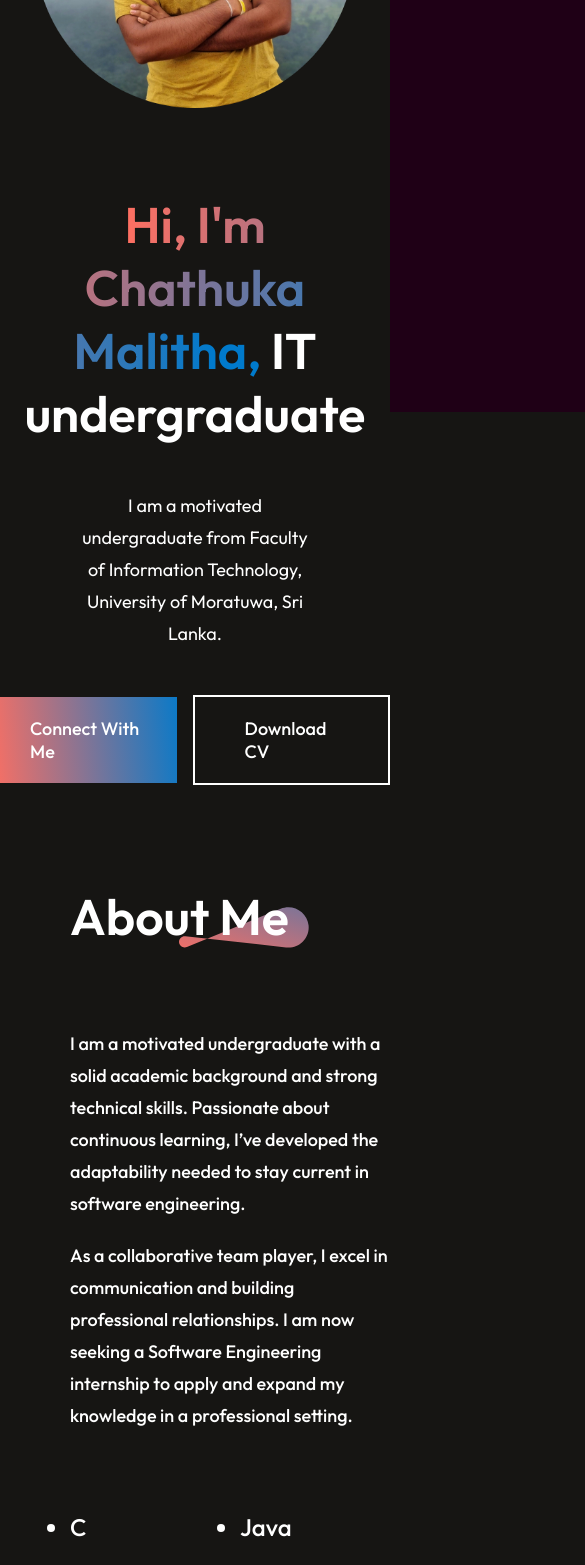
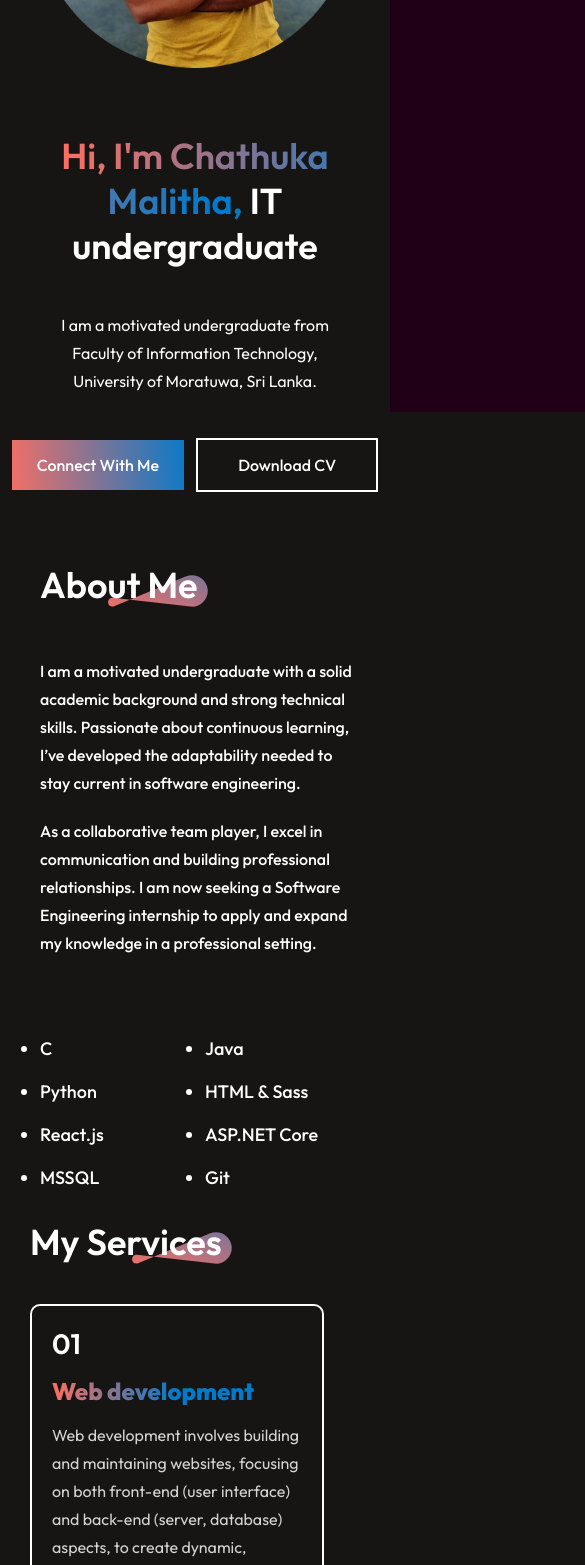
Before and after one commit to chathuka-code/chathuka-code.github.io, a React (Vite) app: page / in a window 390 px wide. Shown: the part 432-1997 px from the top of the page, 585 px wide, since content can reach past the window. Built offline with nearby package versions, Linux system fonts and the light colour scheme.

Commit message:
responsiveness updated

```diff
--- a/src/Components/About/About.css
+++ b/src/Components/About/About.css
@@ -101,3 +101,48 @@
     height: 6px;
   }
 }
+
+@media screen and (max-width: 480px) {
+  .about {
+    gap: 50px;
+    margin: 30px 40px;
+    align-items: flex-start;
+  }
+
+  .about-title h1 {
+    font-size: 36px;
+    padding: 0;
+  }
+
+  .about-title img {
+    width: 100px;
+    right: -10px;
+  }
+
+  .about-sections {
+    flex-direction: column;
+    gap: 30px;
+  }
+
+  .about-left {
+    display: none;
+  }
+
+  .about-para {
+    font-size: 16px;
+    line-height: 28px;
+  }
+
+  .about-skill {
+    gap: 15px;
+    align-items: center;
+  }
+
+  .about-skill li {
+    font-size: 18px;
+  }
+
+  .about-skill hr {
+    height: 4px;
+  }
+}
--- a/src/Components/Contact/Contact.css
+++ b/src/Components/Contact/Contact.css
@@ -158,3 +158,35 @@
         font-size: 20px;
     }
 }
+
+@media(max-width: 480px) {
+    .contact-right label {
+        font-size: 18px; /* Keeping font size */
+        margin-bottom: 5px;
+    }
+
+    .contact-right input,
+    .contact-right textarea {
+        width: 100%; /* Maintain full width */
+        font-size: 18px; /* Keeping original font size */
+        padding: 10px;
+    }
+
+    .contact-right input {
+        height: auto; /* Allow natural height */
+        font-size: medium;
+    }
+
+    .contact-right textarea {
+        width: 100%; /* Match input width */
+        height: 150px; /* Keep height large enough for readability */
+        font-size: medium;
+        padding: 18px 10px;
+    }
+
+    .contact-submit {
+        padding: 15px 40px; /* Keeping original padding */
+        font-size: 18px; /* Keeping font size */
+        margin-top: 20px; /* Adding margin to separate from inputs */
+    }
+}
--- a/src/Components/Footer/Footer.css
+++ b/src/Components/Footer/Footer.css
@@ -58,17 +58,23 @@
     transform: scale(1.1);
     transition: 0.3s;
 }
-@media(max-width: 768px){
-    .footer{
-        margin: 50px 70px;
+@media(max-width: 480px) {
+    .footer {
+        margin: 30px 20px; /* Reduced margins for smaller screens */
     }
-    .footer-top{
+
+    .footer-top {
         flex-direction: column;
-        gap: 50px;
+        gap: 30px; /* Reduced gap to optimize space */
     }
-    .footer-bottom{
+
+    .footer-bottom {
         display: flex;
         flex-direction: column-reverse;
-        margin-bottom: 50px;
+        margin-bottom: 30px; /* Reduced margin for a tighter layout */
     }
+    .footer-email-input, .footer-subscribe{
+        display: none;
+    }
+
 }
--- a/src/Components/Hero/Hero.css
+++ b/src/Components/Hero/Hero.css
@@ -92,3 +92,37 @@
 
     }
 }
+
+@media(max-width: 480px) {
+    .hero img {
+        margin-top: 80px;
+    }
+
+    .hero h1 {
+        margin-top: 30px;
+        font-size: 36px;
+        width: 100%;
+    }
+
+    .hero p {
+        width: 80%;
+        font-size: 16px;
+        line-height: 28px;
+        margin: 8px 0px;
+    }
+
+    .hero-action {
+        gap: 12px;
+        font-size: 16px;
+        font-weight: 500;
+        margin-bottom: 40px;
+    }
+
+    .hero-connect {
+        padding: 15px 25px;
+    }
+
+    .hero-resume {
+        padding: 15px 40px;
+    }
+}
--- a/src/Components/MyWork/MyWork.css
+++ b/src/Components/MyWork/MyWork.css
@@ -109,3 +109,38 @@
         cursor: pointer;
     }
 }
+@media(max-width: 480px) {
+    .mywork {
+        gap: 30px;
+        margin: 30px 20px;
+        align-items: flex-start;
+    }
+
+    .mywork-title h1 {
+        padding: 0;
+        font-size: 36px;
+        font-weight: 600;
+    }
+
+    .mywork-title img {
+        width: 100px;
+        margin-right: -10px;
+    }
+
+    .mywork-container {
+        grid-template-columns: 1fr;
+        gap: 20px;
+    }
+
+    .mywork-container img {
+        width: 100%;
+        height: auto;
+    }
+
+    .mywork-showmore {
+        padding: 15px 30px;
+        font-size: 16px;
+        margin: 30px auto;
+        cursor: pointer;
+    }
+}
--- a/src/Components/Services/Services.css
+++ b/src/Components/Services/Services.css
@@ -102,3 +102,47 @@
         gap: 30px;
     }
 }
+
+@media (max-width: 480px) {
+    .services {
+        align-items: flex-start;
+        gap: 40px;
+        margin: 15px 30px;
+    }
+
+    .services-title h1 {
+        padding: 0;
+        font-size: 36px;
+    }
+
+    .services-title img {
+        width: 100px;
+        margin-right: -10px;
+    }
+
+    .services-format {
+        gap: 15px;
+        padding: 20px;
+
+    }
+
+    .services-format h2 {
+        font-size: 24px;
+    }
+
+    .services-format p {
+        font-size: 16px;
+        line-height: 28px;
+        max-width: 250px;
+    }
+
+    .services-readmore img {
+        width: 18px;
+    }
+
+    .services-container {
+        grid-template-columns: 1fr;
+        gap: 20px;
+
+    }
+}
```
